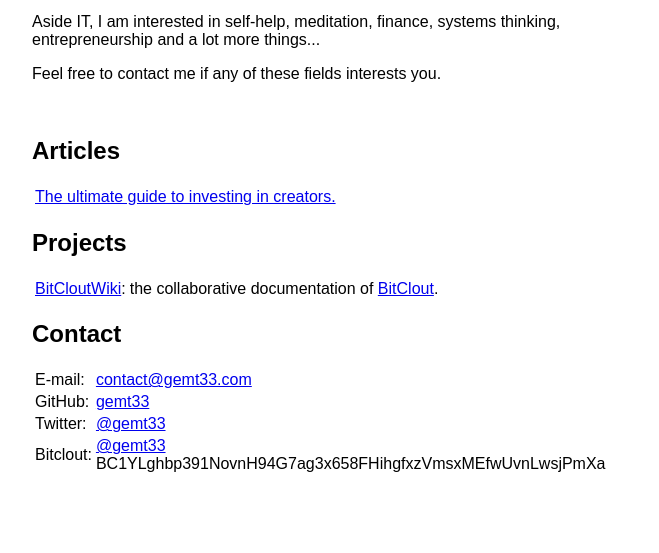
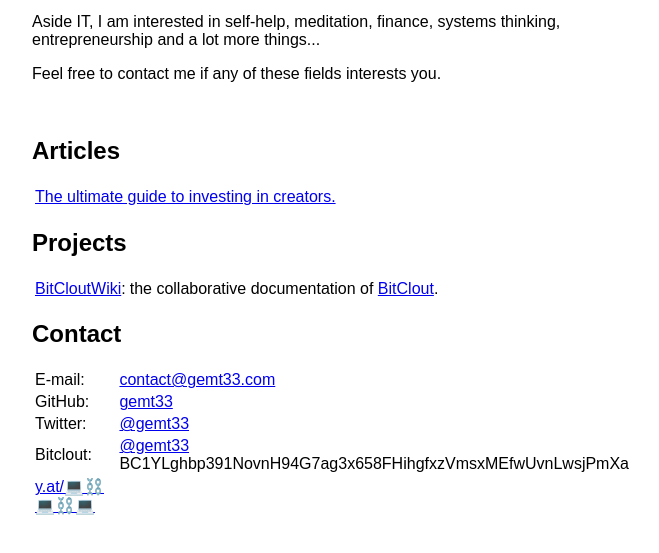
Before and after one commit to gemt33/gemt33.github.io, a plain HTML site: page index.html in a window 1280 px wide. Shown: the part 101-654 px from the top of the page, without its empty margins (308-967 px from the left). Drawn offline with Linux system fonts and the light colour scheme.

Commit message:
Update index.html

```diff
--- a/index.html
+++ b/index.html
@@ -80,6 +80,9 @@
     <td><a href="https://bitclout.com/u/gemt33" target="_blank" rel="noopener noreferrer">@gemt33</a><br>    BC1YLghbp391NovnH94G7ag3x658FHihgfxzVmsxMEfwUvnLwsjPmXa
 </td>
   </tr>
+  <tr>
+    <td><a href="https://y.at/💻⛓️💻⛓️💻" target="_blank" rel="noopener noreferrer">y.at/💻⛓️💻⛓️💻</a>
+  </tr>
 </table>
 
 </html>
```
